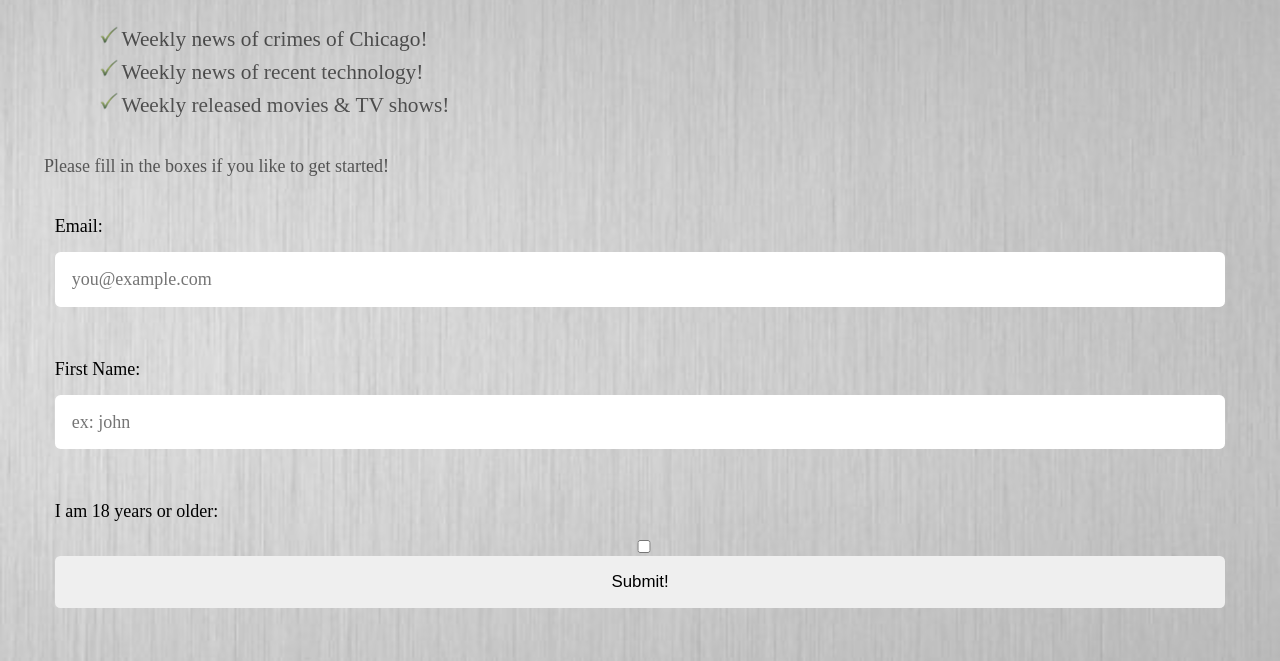
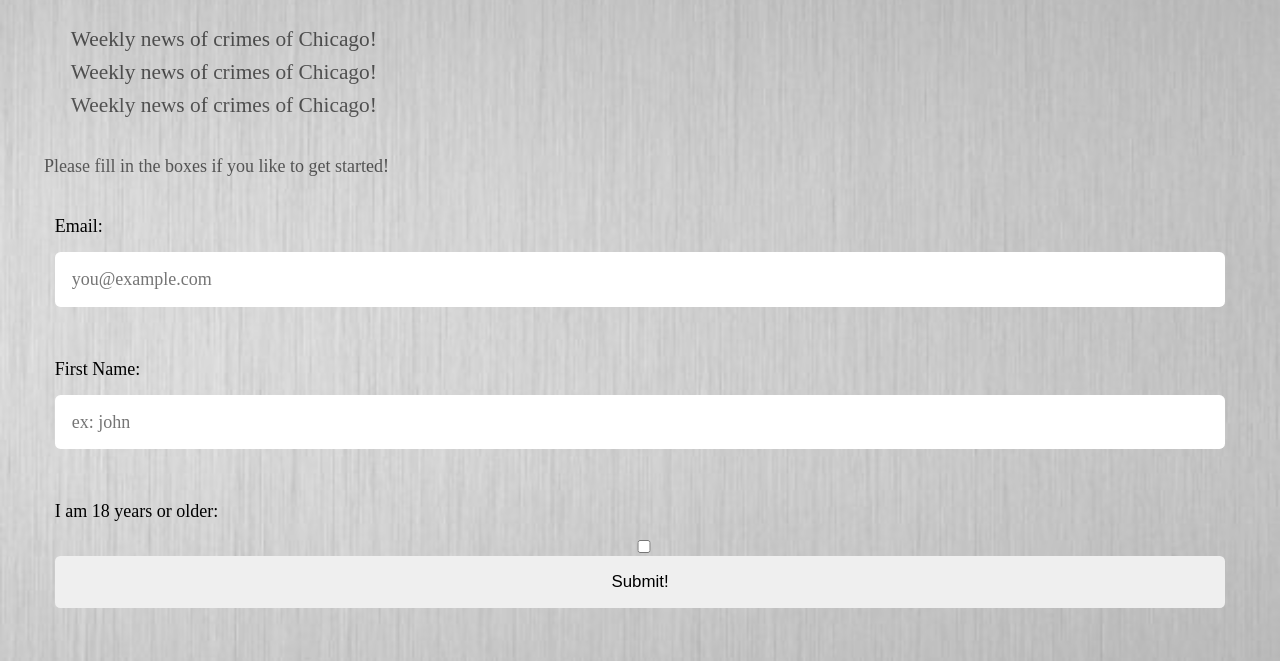
Before and after one commit to shanshazad/Project1, a plain HTML site: page index.html in a window 1280 px wide. Shown: the part 263-924 px from the top of the page. Drawn offline with nearby package versions, Linux system fonts and the light colour scheme; a web font is replaced by a local one.

Commit message:
Update index.html
removing the check box images for omg alt circle-icon.

```diff
--- a/index.html
+++ b/index.html
@@ -19,9 +19,9 @@
     <h1>Sign Up for our News Letter!</h1>
     <h2>Why Join?</h2>
     <ul class="reasons-list">
-      <li><img alt="circle-icon" class="circle" src="img/check.png">Weekly news of crimes of Chicago!</li>
-      <li><img alt="circle-icon" class="circle" src="img/check.png">Weekly news of recent technology!</li>
-      <li><img alt="circle-icon" class="circle" src="img/check.png">Weekly released  movies & TV shows!</li>
+      <li>Weekly news of crimes of Chicago!</li>
+      <li>Weekly news of crimes of Chicago!</li>
+      <li>Weekly news of crimes of Chicago!</li>
     </ul>
     <h3>Please fill in the boxes if you like to get started!</h3>
     <ol>
```
